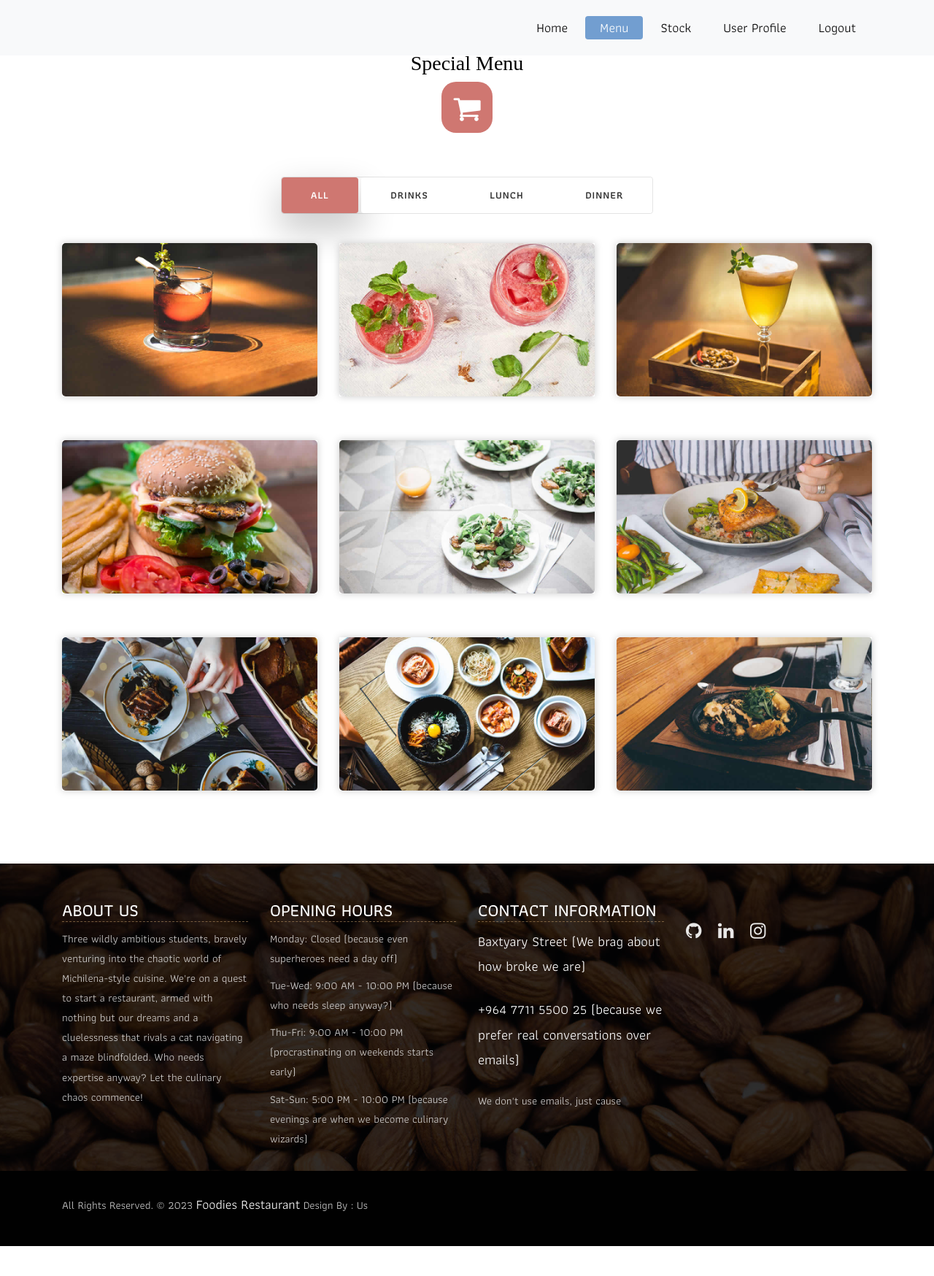
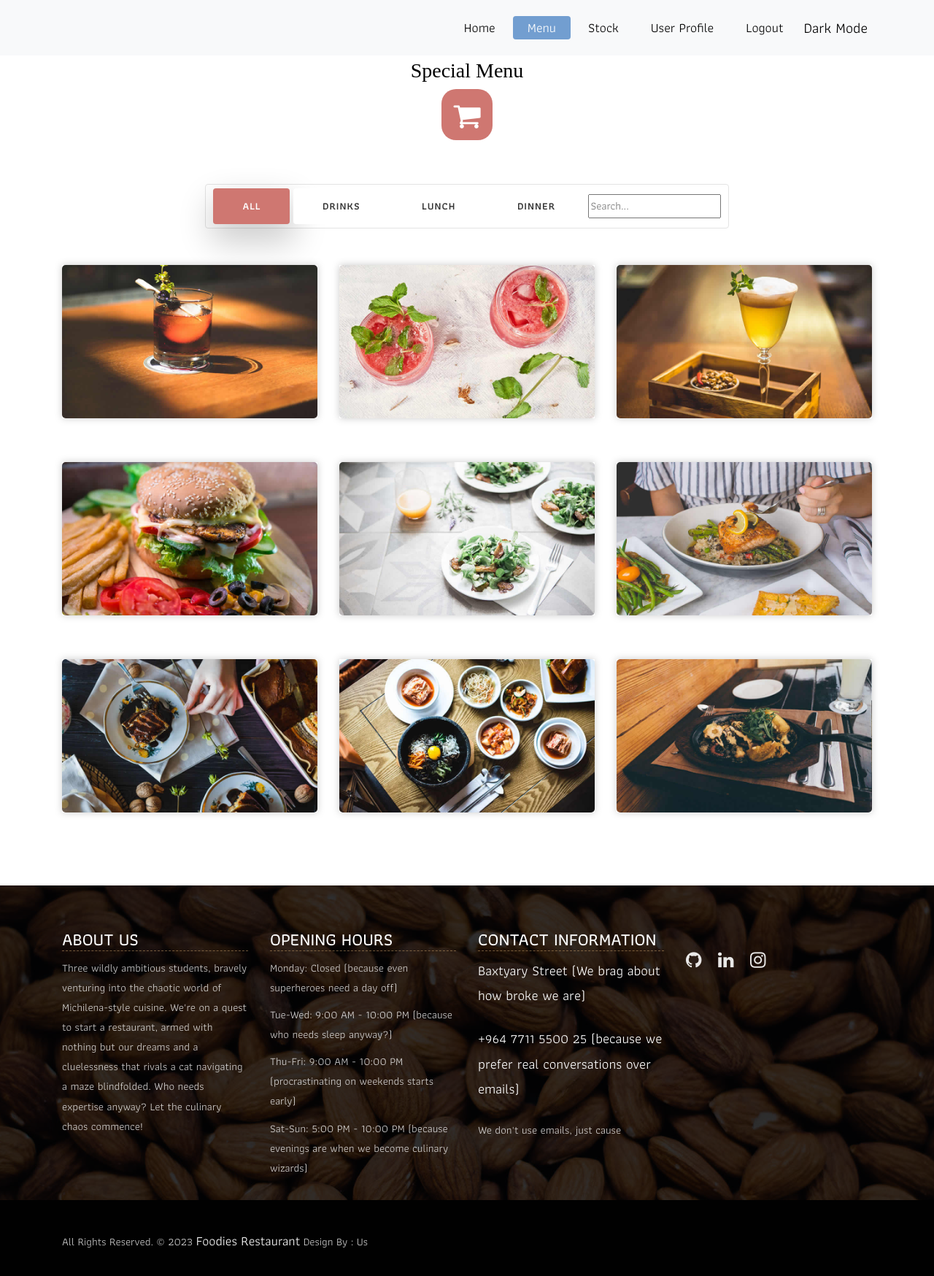
Before and after one commit to hamadmh/ITE308, a plain HTML site: page menu.html in a window 1280 px wide. Shown: the whole page at 73% size. Before the commit the page ends 1707 px from the top, so only its background shows below. Drawn offline with nearby package versions, Linux system fonts and the light colour scheme; some packages are replaced by stand-ins of ours; a script that the page names is missing; a web font is replaced by a local one.

Commit message:
dark mode

```diff
--- /dev/null
+++ b/css/dark.css
@@ -0,0 +1,11 @@
+body.dark-mode {
+    background-color: #2b2b2b;
+    color: #ffffff;
+}
+
+#toggle-dark-mode{
+    font-size: 20px;
+    border: 0;
+    outline: none;
+    background-color: transparent;
+}
--- a/css/style.css
+++ b/css/style.css
@@ -190,6 +190,10 @@ button:focus{
     justify-content: space-around;
 }
 
+.row{
+    margin-top: 10px;
+}
+
 .lab{
     margin-top: 5px;
 }
@@ -263,6 +267,15 @@ tr:nth-child(even) {
 }
 
 /* MENU */
+.searchIso{
+
+}
+
+.isoGroup{
+    margin: 10px;
+    padding: 5px 10px;
+}
+
 .menu-box{
 	padding: 70px 0px;
 }
--- a/js/custom.js
+++ b/js/custom.js
@@ -15,6 +15,7 @@
     });
 
     $( ".cover-slides ul li" ).append( "<div class='overlay-background'></div>" );
+
     // go to top
     $(document).ready(function(){
         $(window).on('scroll', function () {
@@ -29,19 +30,32 @@
             return false;
         });
     });
+
     // menu view
     var Container = $('.container');
     Container.imagesLoaded(function () {
         var portfolio = $('.special-menu');
+        var $grid = $('.special-list').isotope({
+            itemSelector: '.special-grid'
+        });
+
+        // Search Functionality
+        $('.search').on('keyup', function () {
+            var searchValue = this.value.toLowerCase();
+            $grid.isotope({
+                filter: function () {
+                    var text = $(this).text().toLowerCase();
+                    return text.indexOf(searchValue) !== -1;
+                }
+            });
+        });
+
         portfolio.on('click', 'button', function () {
             $(this).addClass('active').siblings().removeClass('active');
             var filterValue = $(this).attr('data-filter');
             $grid.isotope({
                 filter: filterValue
             });
-		});
-		var $grid = $('.special-list').isotope({
-			itemSelector: '.special-grid'
         });
     });
 
--- a/menu.html
+++ b/menu.html
@@ -10,6 +10,8 @@
 	<link rel="shortcut icon" href="images/favicon.ico" type="image/x-icon">
 	<link rel="stylesheet" href="css/bootstrap.min.css">
 	<link rel="stylesheet" href="css/style.css">
+	<link rel="stylesheet" href="css/dark.css">
+	<script src="https://cdnjs.cloudflare.com/ajax/libs/jquery.isotope/3.0.6/isotope.pkgd.min.js"></script>
 </head>
 
 <body>
@@ -30,6 +32,7 @@
 						<li class="nav-item"><a class="nav-link" href="userprofile.html">User Profile</a></li>
 						<li class="nav-item"><a class="nav-link" href="index.html">Logout</a></li>
 					</ul>
+					<button id="toggle-dark-mode">Dark Mode</button>
 				</div>
 			</div>
 		</nav>
@@ -47,27 +50,24 @@
 					</div>
 				</div>
 			</div>
-			<div class="row">
-				<div class="col-lg-12">
-					<div class="special-menu text-center">
-						<div class="button-group filter-button-group">
-							<button class="active" data-filter="*">All</button>
-							<button data-filter=".drinks">Drinks</button>
-							<button data-filter=".lunch">Lunch</button>
-							<button data-filter=".dinner">Dinner</button>
-						</div>
-					</div>
+			<div class="special-menu text-center">
+				<div class="button-group filter-button-group isoGroup">
+					<button class="active" data-filter="*">All</button>
+					<button data-filter=".drinks">Drinks</button>
+					<button data-filter=".lunch">Lunch</button>
+					<button data-filter=".dinner">Dinner</button>
+					<input type="text" class="searchIso search" placeholder="Search...">
 				</div>
 			</div>
+
 
 			<div class="row special-list">
 				<div class="col-lg-4 col-md-6 special-grid drinks">
 					<div class="gallery-single fix">
 						<img src="images/img-01.jpg" class="img-fluid" alt="Image">
 						<div class="why-text">
-							<h4>Special Drinks 1</h4>
-							<p>Sed id magna vitae eros sagittis euismod.</p>
-							<h5> $7.79</h5>
+							<h4>Whisky</h4>
+							<h5> 10,000</h5>
 						</div>
 					</div>
 				</div>
@@ -76,9 +76,8 @@
 					<div class="gallery-single fix">
 						<img src="images/img-02.jpg" class="img-fluid" alt="Image">
 						<div class="why-text">
-							<h4>Special Drinks 2</h4>
-							<p>Sed id magna vitae eros sagittis euismod.</p>
-							<h5> $9.79</h5>
+							<h4>Cherry lemonade</h4>
+							<h5> 10,000</h5>
 						</div>
 					</div>
 				</div>
@@ -87,9 +86,8 @@
 					<div class="gallery-single fix">
 						<img src="images/img-03.jpg" class="img-fluid" alt="Image">
 						<div class="why-text">
-							<h4>Special Drinks 3</h4>
-							<p>Sed id magna vitae eros sagittis euismod.</p>
-							<h5> $10.79</h5>
+							<h4>Champagne</h4>
+							<h5> 15,000</h5>
 						</div>
 					</div>
 				</div>
@@ -98,9 +96,8 @@
 					<div class="gallery-single fix">
 						<img src="images/img-04.jpg" class="img-fluid" alt="Image">
 						<div class="why-text">
-							<h4>Special Lunch 1</h4>
-							<p>Sed id magna vitae eros sagittis euismod.</p>
-							<h5> $15.79</h5>
+							<h4>Fried Chicken Burger</h4>
+							<h5> 15,000</h5>
 						</div>
 					</div>
 				</div>
@@ -109,9 +106,8 @@
 					<div class="gallery-single fix">
 						<img src="images/img-05.jpg" class="img-fluid" alt="Image">
 						<div class="why-text">
-							<h4>Special Lunch 2</h4>
-							<p>Sed id magna vitae eros sagittis euismod.</p>
-							<h5> $18.79</h5>
+							<h4>Salad</h4>
+							<h5> 12,000</h5>
 						</div>
 					</div>
 				</div>
@@ -120,9 +116,8 @@
 					<div class="gallery-single fix">
 						<img src="images/img-06.jpg" class="img-fluid" alt="Image">
 						<div class="why-text">
-							<h4>Special Lunch 3</h4>
-							<p>Sed id magna vitae eros sagittis euismod.</p>
-							<h5> $20.79</h5>
+							<h4>Salmon</h4>
+							<h5> 25,000</h5>
 						</div>
 					</div>
 				</div>
@@ -131,9 +126,8 @@
 					<div class="gallery-single fix">
 						<img src="images/img-07.jpg" class="img-fluid" alt="Image">
 						<div class="why-text">
-							<h4>Special Dinner 1</h4>
-							<p>Sed id magna vitae eros sagittis euismod.</p>
-							<h5> $25.79</h5>
+							<h4>Cake</h4>
+							<h5> 5,000</h5>
 						</div>
 					</div>
 				</div>
@@ -142,9 +136,8 @@
 					<div class="gallery-single fix">
 						<img src="images/img-08.jpg" class="img-fluid" alt="Image">
 						<div class="why-text">
-							<h4>Special Dinner 2</h4>
-							<p>Sed id magna vitae eros sagittis euismod.</p>
-							<h5> $22.79</h5>
+							<h4>Japanese</h4>
+							<h5> 30,000</h5>
 						</div>
 					</div>
 				</div>
@@ -153,9 +146,8 @@
 					<div class="gallery-single fix">
 						<img src="images/img-09.jpg" class="img-fluid" alt="Image">
 						<div class="why-text">
-							<h4>Special Dinner 3</h4>
-							<p>Sed id magna vitae eros sagittis euismod.</p>
-							<h5> $24.79</h5>
+							<h4>IDK</h4>
+							<h5> 18,000</h5>
 						</div>
 					</div>
 				</div>
@@ -220,5 +212,15 @@
 	<script src="js/form-validator.min.js"></script>
     <script src="js/contact-form-script.js"></script>
     <script src="js/custom.js"></script>
+	<script>
+		document.addEventListener('DOMContentLoaded', function () {
+			const body = document.body;
+			const toggleDarkModeButton = document.getElementById('toggle-dark-mode');
+
+			toggleDarkModeButton.addEventListener('click', function () {
+				body.classList.toggle('dark-mode');
+			});
+		});
+	</script>
 </body>
 </html>
```
Also changed, not shown: cart.html (+12 -0 lines), home.html (+12 -0 lines), stock.html (+12 -0 lines), userprofile.html (+12 -0 lines). Lines whose indentation alone changed are shown as unchanged.
